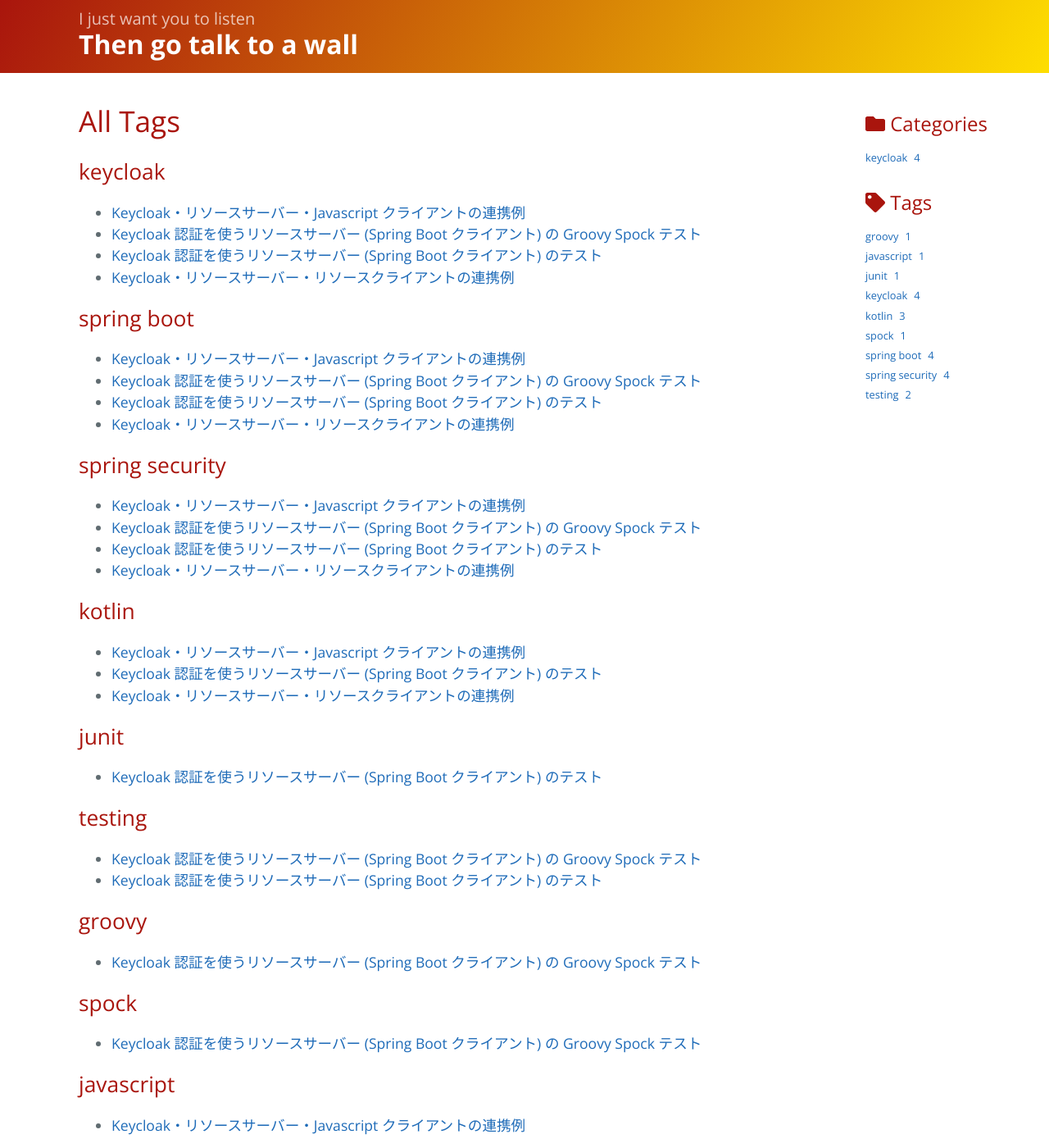
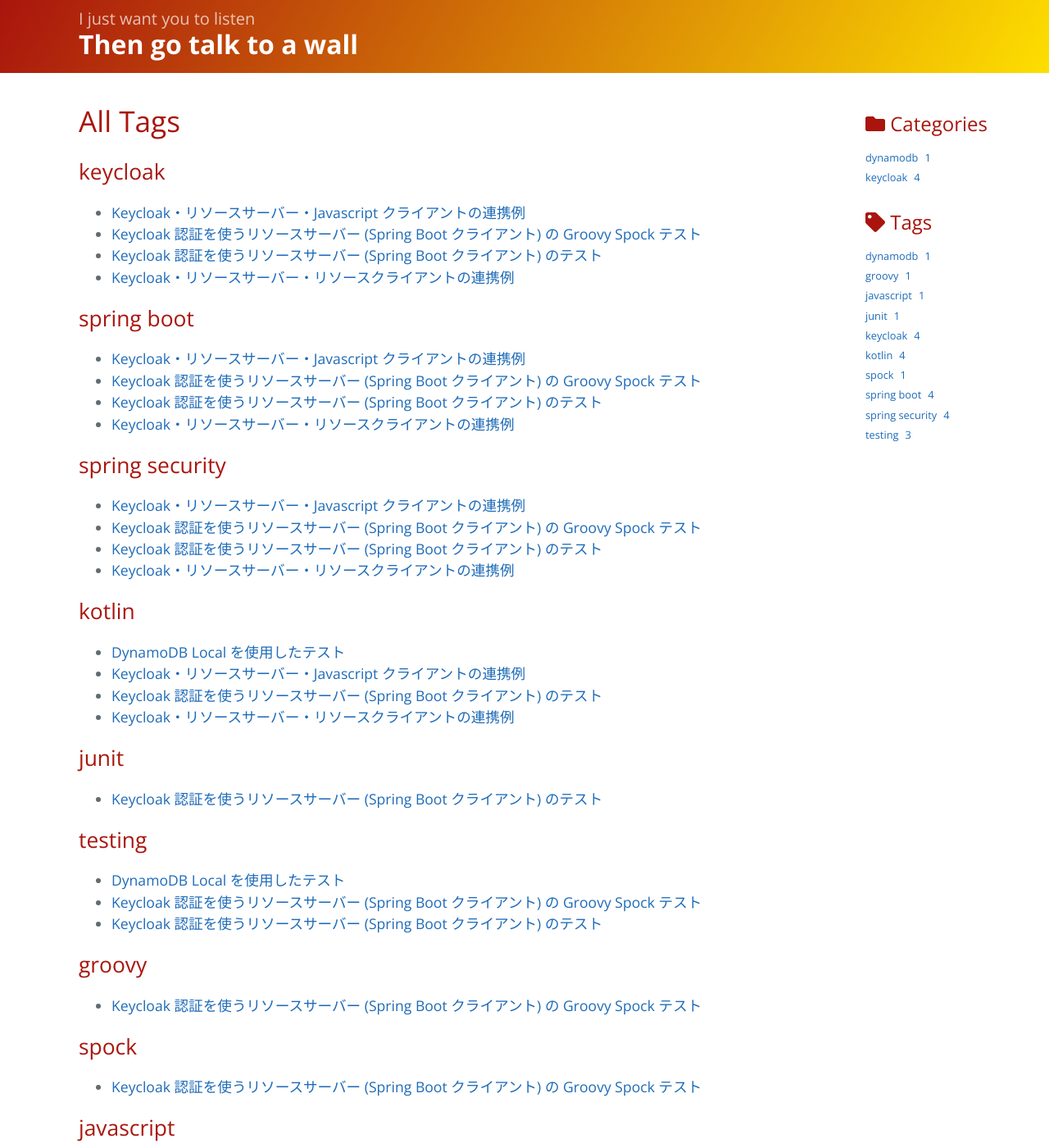
Before and after one commit to yo1000/blog.yo1000.com, a Jekyll site: the page built from pages/tags.html, in a window 1280 px wide and 1400 px high. Shown: the whole window at 82% size. Built offline with Jekyll 4.4.1, drawn with Linux system fonts in a browser that asks for light colours; some of the changed lines change nothing that is shown; some of the changed text lies outside the part shown.

Commit message:
Update and rename _drafts/2018-01-14-dynamo-local-test.md to _posts/2018-01-14-dynamo-local-test.md

````diff
--- a/_drafts/2018-01-14-dynamo-local-test.md
+++ b/_posts/2018-01-14-dynamo-local-test.md
@@ -226,6 +226,9 @@
 テストの前に、組み込み DynamoDB を作成して、テストの後に、これを破棄するようなサンプルを用意します。
 テストでは、テーブルの作成と、設定通りにテーブルが作成されているかを確認してみます。
 
+書いた内容以上のものはないくらいシンプルなものなので、これ以上の説明はありませんが、
+この最小限のサンプルを理解しておくことで、Spring Boot 等への転用も容易になります。
+
 ```kotlin
 package com.yo1000.dynamo.local
 
@@ -290,5 +293,34 @@
 }
 ```
 
-書いた内容以上のものはないくらいシンプルなものなので、これ以上の説明はありませんが、
-この最小限のサンプルを理解しておくことで、Spring Boot 等への組み込みも容易になります。
+### テスト実行
+テストを実行して、結果を確認します。
+
+```console
+$ ./mvnw clean test
+
+[INFO] --- maven-surefire-plugin:2.19.1:test (default-test) @ ddb-local-test ---
+
+-------------------------------------------------------
+ T E S T S
+-------------------------------------------------------
+Running com.yo1000.dynamo.local.DynamoDBEmbeddedTest
+Tests run: 1, Failures: 0, Errors: 0, Skipped: 0, Time elapsed: 1.738 sec - in com.yo1000.dynamo.local.DynamoDBEmbeddedTest
+
+Results :
+
+Tests run: 1, Failures: 0, Errors: 0, Skipped: 0
+
+[INFO] ------------------------------------------------------------------------
+[INFO] BUILD SUCCESS
+[INFO] ------------------------------------------------------------------------
+[INFO] Total time: 16.650 s
+[INFO] Finished at: 2018-01-14T13:08:05+09:00
+[INFO] Final Memory: 54M/710M
+[INFO] ------------------------------------------------------------------------
+```
+
+## 参考
+
+- https://docs.aws.amazon.com/ja_jp/amazondynamodb/latest/developerguide/DynamoDBLocal.html
+- https://docs.aws.amazon.com/ja_jp/amazondynamodb/latest/developerguide/CodeSamples.Java.html
````
